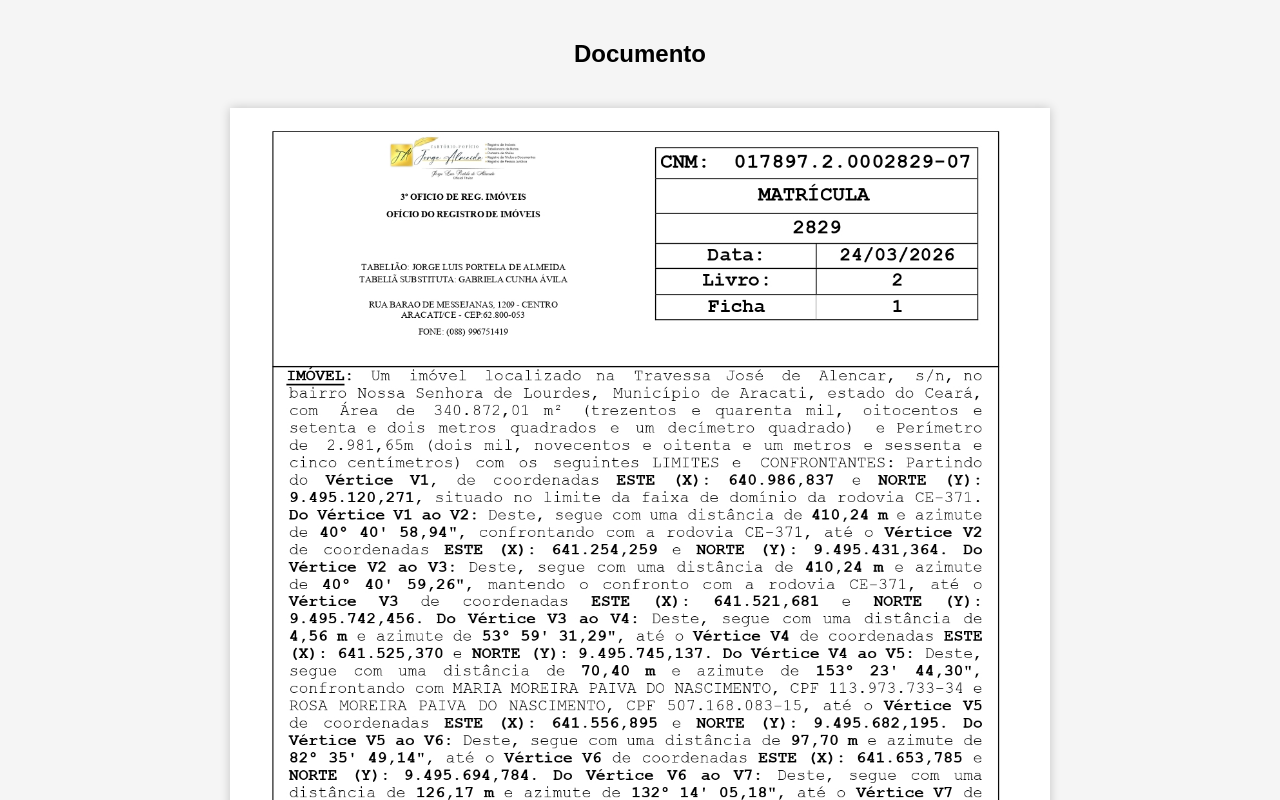
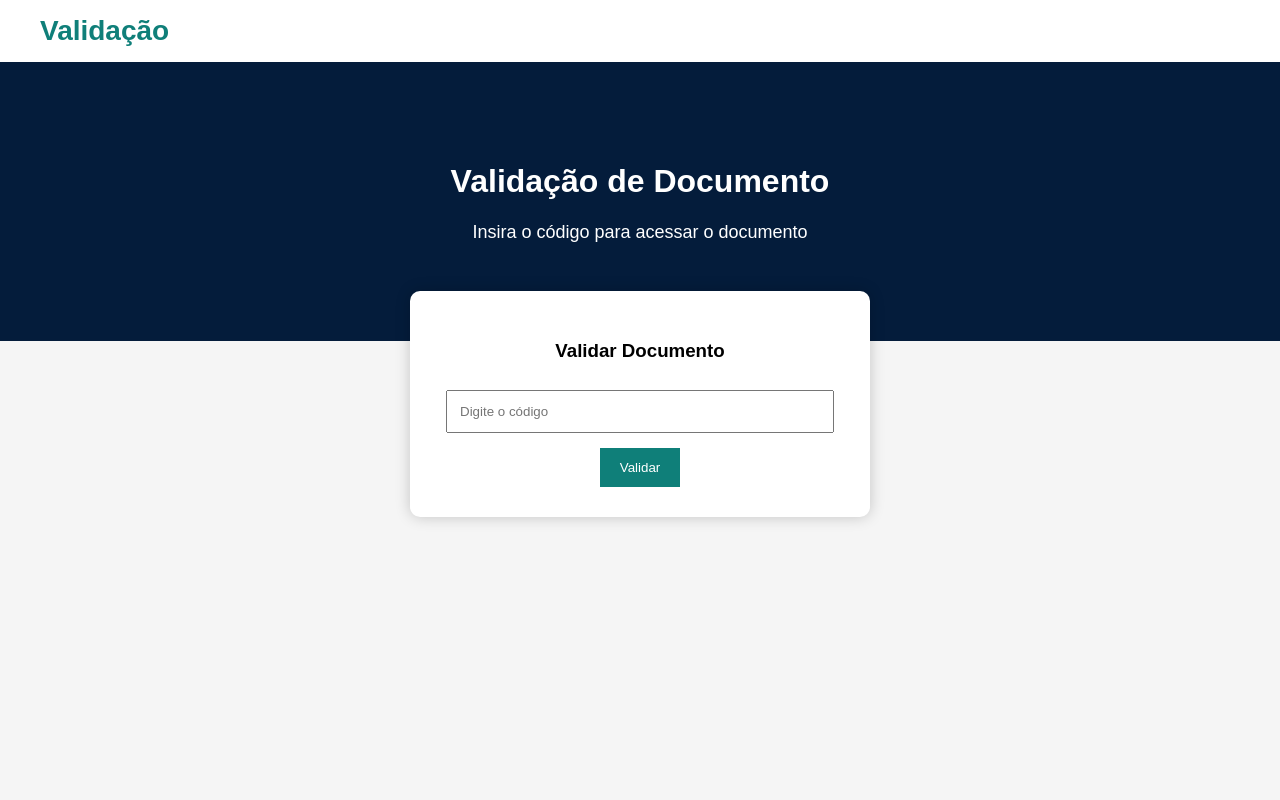
Before and after one commit to ridigital065-ship-it/validacaoassinatura, a plain HTML site: page index.html in a window 1280 px wide. Shown: the top 800 px of the page. Drawn offline with Linux system fonts and the light colour scheme.

Commit message:
Update index.html

```diff
--- a/index.html
+++ b/index.html
@@ -2,17 +2,78 @@
 <html lang="pt-br">
 <head>
 <meta charset="UTF-8">
-<title>Documento Assinado</title>
+<title>Validação de Documento</title>
 
 <style>
 body {
   margin: 0;
+  font-family: Arial;
   background: #f5f5f5;
-  font-family: Arial;
+}
+
+/* TOPO */
+.topo {
+  display: flex;
+  justify-content: space-between;
+  align-items: center;
+  padding: 15px 40px;
+  background: white;
+  box-shadow: 0 2px 5px rgba(0,0,0,0.1);
+}
+
+.logo {
+  font-size: 28px;
+  font-weight: bold;
+  color: #0f7f79;
+}
+
+/* BANNER */
+.banner {
+  background: #041c3b;
+  color: white;
+  padding: 80px 20px;
   text-align: center;
 }
 
-h2 {
+.banner h1 {
+  font-size: 32px;
+}
+
+.banner p {
+  margin-top: 10px;
+  font-size: 18px;
+}
+
+/* VALIDAÇÃO */
+.box {
+  background: white;
+  margin: -50px auto 20px;
+  padding: 30px;
+  width: 90%;
+  max-width: 400px;
+  border-radius: 10px;
+  box-shadow: 0 0 15px rgba(0,0,0,0.2);
+  text-align: center;
+}
+
+input {
+  width: 90%;
+  padding: 12px;
+  margin-top: 10px;
+}
+
+button {
+  margin-top: 15px;
+  padding: 12px 20px;
+  background: #0f7f79;
+  color: white;
+  border: none;
+  cursor: pointer;
+}
+
+/* DOCUMENTO */
+.documento {
+  display: none;
   padding: 20px;
 }
 
@@ -21,8 +82,8 @@ h2 {
   width: 90%;
   max-width: 800px;
   background: white;
+  padding: 10px;
   box-shadow: 0 0 10px rgba(0,0,0,0.2);
-  padding: 10px;
 }
 
 img {
@@ -33,23 +94,60 @@ img {
 
 <body>
 
-<h2>Documento</h2>
-
-<div class="pagina">
-  <img src="documento1.jpg.jpg">
+<!-- TOPO -->
+<div class="topo">
+  <div class="logo">Validação</div>
 </div>
 
-<div class="pagina">
-  <img src="documento2.jpg.jpg">
+<!-- BANNER -->
+<div class="banner">
+  <h1>Validação de Documento</h1>
+  <p>Insira o código para acessar o documento</p>
 </div>
 
-<div class="pagina">
-  <img src="documento3.jpg.jpg">
+<!-- LOGIN -->
+<div class="box" id="login">
+  <h3>Validar Documento</h3>
+  <input type="text" id="codigo" placeholder="Digite o código">
+  <br>
+  <button onclick="validar()">Validar</button>
+
+  <p id="erro" style="color:red; display:none;">Código inválido</p>
 </div>
 
-<div class="pagina">
-  <img src="documento4.jpg.jpg">
+<!-- DOCUMENTO -->
+<div class="documento" id="documento">
+
+  <div class="pagina">
+    <img src="documento1.jpg">
+  </div>
+
+  <div class="pagina">
+    <img src="documento2.jpg">
+  </div>
+
+  <div class="pagina">
+    <img src="documento3.jpg">
+  </div>
+
+  <div class="pagina">
+    <img src="documento4.jpg">
+  </div>
+
 </div>
+
+<script>
+function validar() {
+  const codigo = document.getElementById("codigo").value;
+
+  if (codigo === "ACB34566ACBGHFFG") {
+    document.getElementById("login").style.display = "none";
+    document.getElementById("documento").style.display = "block";
+  } else {
+    document.getElementById("erro").style.display = "block";
+  }
+}
+</script>
 
 </body>
 </html>
```
